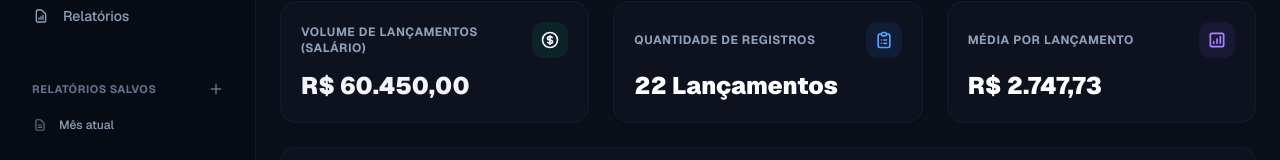
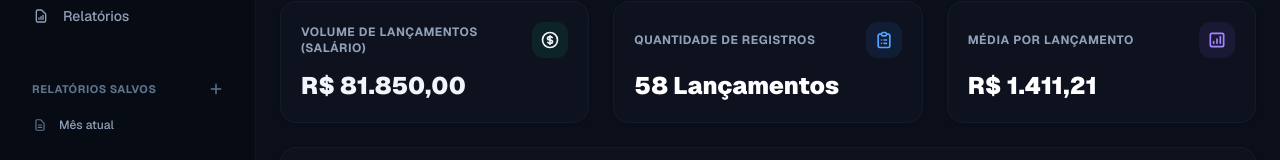
Before and after one commit to renattaschunemann/front-end_fintech_finseven, a Next.js app: page /categorias in a window 1280 px wide. Shown: the part 516-676 px from the top of the page. Built offline with nearby package versions, Linux system fonts and the light colour scheme.

Commit message:
feat(categorias): generate dense mock transactions history since Jan 2024

```diff
--- a/src/app/categorias/page.tsx
+++ b/src/app/categorias/page.tsx
@@ -17,33 +17,16 @@ const generateMockTransactions = (): Transaction[] => {
   let idCounter = 1;
 
   const accounts = ["NuBank", "Itaú", "Bradesco", "Caixa Econômica", "Santander"];
-  const categoriesReceitas = ["Salário", "Freelance", "Rendimentos", "Outros"];
-  const categoriesDespesas = ["Supermercado", "Aluguel", "Transporte", "Lazer", "Saúde", "Outros"];
-  const categoriesInvestimentos = ["Tesouro Direto", "Ações", "FIIs", "Cripto", "Renda Fixa", "Outros"];
 
-  const descReceitas = [
-    ["Salário Mensal", "Rendimento Mensal", "Prêmio Trimestral"],
-    ["Projeto Freelance", "Consultoria Técnica", "Desenvolvimento Web"],
-    ["Rendimento FIIs", "Dividendos Ações", "Aplicação Renda Fixa"],
-    ["Reembolso Despesas", "Venda de Usado", "Bônus Anual"]
+  const categoriesReceitas = ["Salário", "Comissão", "Hora Extra", "Bônus", "Freelancer"];
+  const categoriesDespesas = [
+    "Saúde", "Escola", "Transporte", "Alimentação", "Supermercado",
+    "Lazer", "Água", "Luz", "Internet", "Aluguel"
   ];
-
-  const descDespesas = [
-    ["Compras Mensais", "Feira de Orgânicos", "Padaria e Lanches"],
-    ["Aluguel Residencial", "Condomínio", "Conta de Luz e Água"],
-    ["Combustível", "Mensalidade Metrô", "Aplicativo de Corrida"],
-    ["Cinema e Jantar", "Viagem Fim de Semana", "Assinatura Streaming"],
-    ["Consulta Médica", "Farmácia", "Exames Clínicos"],
-    ["Material de Escritório", "Presente de Aniversário", "Manutenção Casa"]
-  ];
-
-  const descInvestimentos = [
-    ["Tesouro IPCA+ 2029", "Tesouro Selic 2027", "Tesouro Prefixado 2031"],
-    ["Ações ITUB4", "Ações VALE3", "Ações PETR4"],
-    ["Cotas MXRF11", "Cotas HGLG11", "Cotas KNRI11"],
-    ["Compra Bitcoin", "Compra Ethereum", "Aporte Cripto Basket"],
-    ["CDB Liquidez Diária", "LCI 90% CDI", "Debêntures Incentivadas"],
-    ["Aporte Fundo Multimercado", "Previdência Privada", "Investimento Internacional"]
+  const categoriesInvestimentos = [
+    "Tesouro Direto", "CDB (Certificado de Depósito Bancário)",
+    "LCI e LCA", "Poupança", "Debênture",
+    "Ações", "Fundos Imobiliários (FIIs)", "ETFs", "BDRs", "Criptomoedas"
   ];
 
   for (let year = startYear; year <= endYear; year++) {
@@ -53,68 +36,77 @@ const generateMockTransactions = (): Transaction[] => {
     for (let month = minM; month <= maxM; month++) {
       const padMonth = String(month + 1).padStart(2, "0");
 
-      for (let i = 0; i < 3; i++) {
-        const dayReceita = String(5 + i * 7).padStart(2, "0");
-        const dateStr = `${year}-${padMonth}-${dayReceita}`;
-
-        const catIdx = (year + month + i) % categoriesReceitas.length;
-        const cat = categoriesReceitas[catIdx];
-        const descList = descReceitas[catIdx];
-        const desc = descList[i % descList.length];
-        const value = 2000 + ((year - startYear) * 300) + (month * 50) + (i * 250);
-
+      // Generate 2 records for each Receitas category
+      categoriesReceitas.forEach((cat, index) => {
+        // Record 1
         list.push({
-          id: `tx-gen-${idCounter++}`,
-          date: dateStr,
+          id: `tx-rec-${idCounter++}`,
+          date: `${year}-${padMonth}-05`,
           category: cat,
-          description: desc,
-          account: accounts[idCounter % accounts.length],
-          value: value,
+          description: `${cat} Quinzenal A`,
+          account: accounts[(index * 2) % accounts.length],
+          value: 1200 + (month * 10) + (index * 150),
           type: "Receitas"
         });
-      }
+        // Record 2
+        list.push({
+          id: `tx-rec-${idCounter++}`,
+          date: `${year}-${padMonth}-20`,
+          category: cat,
+          description: `${cat} Quinzenal B`,
+          account: accounts[(index * 2 + 1) % accounts.length],
+          value: 1500 + (month * 15) + (index * 200),
+          type: "Receitas"
+        });
+      });
 
-      for (let i = 0; i < 3; i++) {
-        const dayDespesa = String(10 + i * 8).padStart(2, "0");
-        const dateStr = `${year}-${padMonth}-${dayDespesa}`;
-
-        const catIdx = (year + month + i) % categoriesDespesas.length;
-        const cat = categoriesDespesas[catIdx];
-        const descList = descDespesas[catIdx];
-        const desc = descList[i % descList.length];
-        const value = 150 + (month * 15) + (i * 120);
-
+      // Generate 2 records for each Despesas category
+      categoriesDespesas.forEach((cat, index) => {
+        // Record 1
         list.push({
-          id: `tx-gen-${idCounter++}`,
-          date: dateStr,
+          id: `tx-des-${idCounter++}`,
+          date: `${year}-${padMonth}-10`,
           category: cat,
-          description: desc,
-          account: accounts[idCounter % accounts.length],
-          value: -value,
+          description: `Pagamento ${cat} A`,
+          account: accounts[(index * 3) % accounts.length],
+          value: -(100 + (month * 5) + (index * 45)),
           type: "Despesas"
         });
-      }
+        // Record 2
+        list.push({
+          id: `tx-des-${idCounter++}`,
+          date: `${year}-${padMonth}-25`,
+          category: cat,
+          description: `Consumo ${cat} B`,
+          account: accounts[(index * 3 + 1) % accounts.length],
+          value: -(120 + (month * 7) + (index * 60)),
+          type: "Despesas"
+        });
+      });
 
-      for (let i = 0; i < 3; i++) {
-        const dayInvest = String(15 + i * 6).padStart(2, "0");
-        const dateStr = `${year}-${padMonth}-${dayInvest}`;
-
-        const catIdx = (year + month + i) % categoriesInvestimentos.length;
-        const cat = categoriesInvestimentos[catIdx];
-        const descList = descInvestimentos[catIdx];
-        const desc = descList[i % descList.length];
-        const value = 200 + (month * 20) + (i * 150);
-
+      // Generate 2 records for each Investimentos category
+      categoriesInvestimentos.forEach((cat, index) => {
+        // Record 1
         list.push({
-          id: `tx-gen-${idCounter++}`,
-          date: dateStr,
+          id: `tx-inv-${idCounter++}`,
+          date: `${year}-${padMonth}-15`,
           category: cat,
-          description: desc,
-          account: accounts[idCounter % accounts.length],
-          value: value,
+          description: `Aporte ${cat} Inicial`,
+          account: accounts[(index * 4) % accounts.length],
+          value: 300 + (month * 20) + (index * 100),
           type: "Investimentos"
         });
-      }
+        // Record 2
+        list.push({
+          id: `tx-inv-${idCounter++}`,
+          date: `${year}-${padMonth}-28`,
+          category: cat,
+          description: `Aporte ${cat} Complementar`,
+          account: accounts[(index * 4 + 1) % accounts.length],
+          value: 450 + (month * 25) + (index * 150),
+          type: "Investimentos"
+        });
+      });
     }
   }
 
@@ -191,7 +183,14 @@ export default function CategoriasPage() {
     const savedTxs = localStorage.getItem("finseven-transactions");
     if (savedTxs) {
       try {
-        setTransactions(JSON.parse(savedTxs));
+        const parsed = JSON.parse(savedTxs) as Transaction[];
+        // Upgrade legacy mock dataset to the new high-density categories dataset
+        const hasNewMockData = parsed.some(tx => tx.id.startsWith("tx-rec-"));
+        if (!hasNewMockData) {
+          setTransactions(INITIAL_TRANSACTIONS);
+        } else {
+          setTransactions(parsed);
+        }
       } catch (e) {
         setTransactions(INITIAL_TRANSACTIONS);
       }
```
